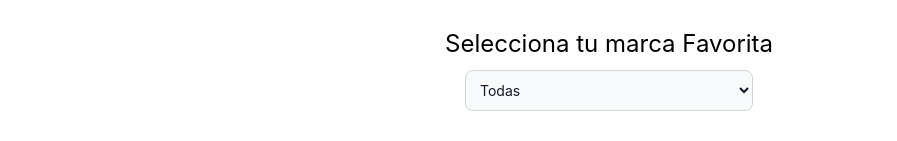
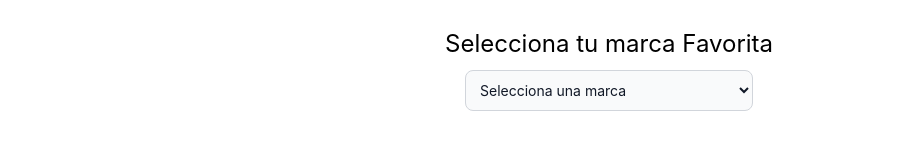
Before and after one commit to xStaked/smStore, a Next.js app: page /apple in a window 1280 px wide. Shown: the part 128-269 px from the top of the page, without its empty margins (31-928 px from the left). Built offline with nearby package versions, Linux system fonts and the light colour scheme.

Commit message:
feat: change handler options

```diff
--- a/components/Layout/Layout.jsx
+++ b/components/Layout/Layout.jsx
@@ -17,11 +17,11 @@ export default function Layout({ children }) {
 
         <p className={styles.description}>Selecciona tu marca Favorita</p>
         <Select />
-        {children}
+        <div className={styles.grid}>{children}</div>
       </main>
 
       <footer className={styles.footer}>
-        <p>Hecho por: Jamid, Diego, jaider  </p>
+        <p>Hecho por: Jamid, Diego, jaider </p>
       </footer>
     </div>
   );
--- a/components/Select/index.jsx
+++ b/components/Select/index.jsx
@@ -8,17 +8,14 @@ export default function Select() {
     router.push(value);
   };
 
-  const backToHome = () => {
-    router.push("./");
-  };
-
   return (
     <select
       id="countries"
       class="bg-gray-50 border border-gray-300 text-gray-900 text-sm rounded-lg focus:slate-300 focus:border-slate-300 block w-72 p-2.5 dark:bg-slate-800 dark:border-slate-300 dark:placeholder-slate-300 dark:text-white dark:focus:ring-slate-300 dark:focus:border-slate-300"
       onChange={onChangeURL}
     >
-      <option onClick={backToHome}  value="./index">Todas</option>
+      <option value="/">Selecciona una marca</option>
+      <option value="/">Todas</option>
       <option value="xiaomi">xiaomi</option>
       <option value="samsung">Samsung</option>
       <option value="apple">Apple</option>
--- a/pages/index.js
+++ b/pages/index.js
@@ -39,7 +39,7 @@ export default function Home() {
       </main>
 
       <footer className={styles.footer}>
-        <p>Hecho por: </p>
+        <p>Hecho por: Jamid, Diego, Jaider </p>
       </footer>
     </div>
   );
```
